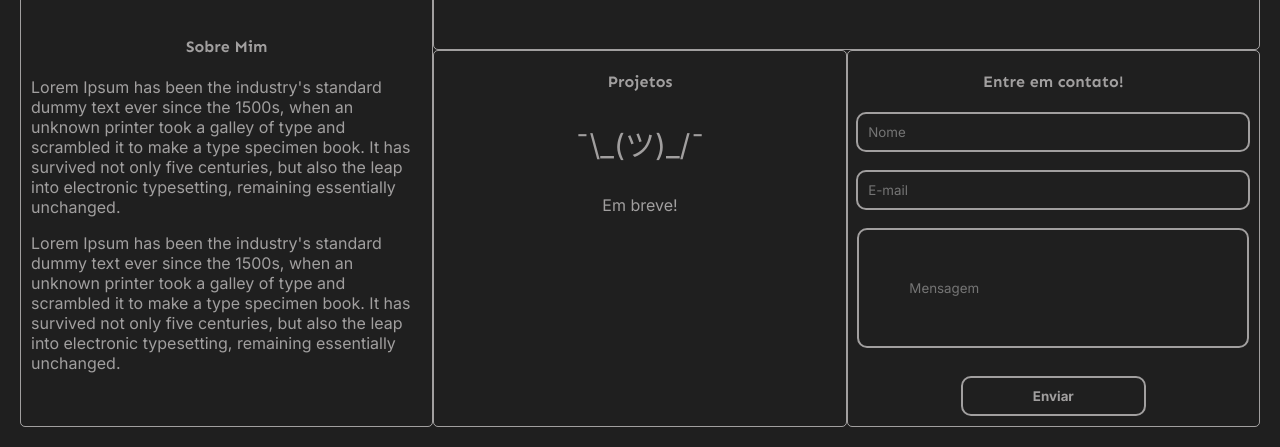
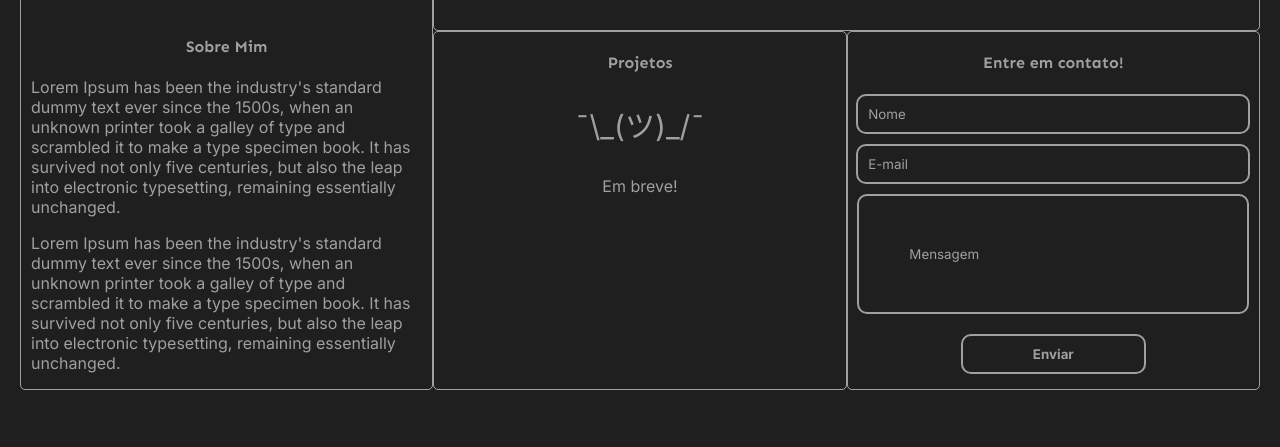
Before and after one commit to GuiCosta98/portfolio-guilherme-costa, a plain HTML site: page index.html in a window 1280 px wide. Shown: the part 489-936 px from the top of the page. After the commit the page ends 899 px from the top, so only its background shows below. Drawn offline with Linux system fonts and the light colour scheme.

Commit message:
fix: resolver múltiplos problemas de compatibilida de CSS no Firefox
- Corrigir alinhamento de títulos e conteúdo usando o 'text-align'
e centralização com Flexbox
- Aplicar cor correta aos placeholders com o seletor '::placeholder'
- Corrigir espaçamento dos campos do formulário usando 'margin' em
vez de 'padding'

```diff
--- a/style.css
+++ b/style.css
@@ -16,7 +16,7 @@ html,
 body,
 main {
   background-color: #1f1f1f;
-  height: 100%;
+  min-height: 100vh;
   margin: 0;
 }
 
@@ -83,7 +83,7 @@ p {
 }
 
 #secao-habilidades h4 {
-  justify-self: center;
+  text-align: center;
 }
 
 #secao-habilidades p {
@@ -104,7 +104,7 @@ p {
 }
 
 #secao-sobre-mim h4 {
-  justify-self: center;
+  text-align: center;
 }
 
 #foto-de-perfil {
@@ -148,18 +148,18 @@ p {
 /* Seção - Projetos */
 
 #secao-projetos h4 {
-  justify-self: center;
+  text-align: center;
 }
 
 #secao-projetos p {
-  justify-self: center;
+  text-align: center;
   color: #ebe8e8a3;
 }
 
 #shruggie {
   font-size: 30px;
   z-index: 1;
-  justify-self: center;
+  text-align: center;
 }
 
 /* Seção - Contatos */
@@ -178,7 +178,6 @@ button {
   background-color: hsla(180, 7%, 94%, 0);
 }
 
-
 #formulario button {
   padding: 10px;
   width: 45%;
@@ -190,19 +189,27 @@ button {
 }
 
 #campo-nome {
+  margin-bottom: 10px;
   padding: 10px;
   width: 90%;
   font-family: "Inter";
 }
 
 #campo-email {
+  margin-bottom: 10px;
   padding: 10px;
   width: 90%;
   font-family: "Inter";
 }
 
 #campo-mensagem {
+  margin-bottom: 10px;
   padding: 50px;
   width: 70%;
   font-family: "Inter";
 }
+
+#formulario input::placeholder {
+  color: #ebe8e8a3;
+  opacity: 1;
+}
```
Also changed, not shown: index.html (+0 -3 lines).
